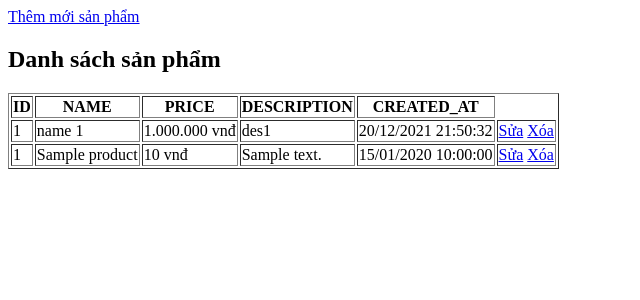
After one commit to dinlo2512/php, a PHP site: the page made by Day 22 CRUD/index.php in a window 1280 px wide. The commit adds this page. Shown: the top 300 px of the page, without its empty margins (0-640 px from the left). Run offline with PHP 8.4, Linux system fonts and the light colour scheme; tables that the repository leaves empty or names only in its code hold one stand-in row (values such as "Sample post").

Commit message:
Day 22 CRUD

```diff
--- /dev/null
+++ b/Day 22 CRUD/connection.php
@@ -0,0 +1,9 @@
+<?php
+//Kết nối cơ sở dữ liệu
+const DB_HOST = 'localhost';
+const DB_USERNAME = 'root';
+const DB_PASSWORD = '';
+const DB_NAME = 'php0721e_demo';
+const DB_PORT = 3306;
+
+$connection = mysqli_connect(DB_HOST,DB_USERNAME, DB_PASSWORD, DB_NAME,DB_PORT);
--- /dev/null
+++ b/Day 22 CRUD/delete.php
@@ -0,0 +1 @@
+<?php
--- /dev/null
+++ b/Day 22 CRUD/index.php
@@ -0,0 +1,66 @@
+<?php
+//CRUD 4 chức năng nền tảng
+//CREATE READ UPDATE DELETE
+
+/**
+ * DAY22 CRUD: /
+ *             /connection.php: kết nối CSDL dùng mysqli
+ *             /create.php:
+ *             /update.php:
+ *             /delete.php:
+ *             /index.php: Read (LIST)
+ */
+session_start();
+require_once 'connection.php';
+$sql_select_all = "SELECT * FROM product ORDER BY create_at desc";
+$obj_select_all = mysqli_query($connection, $sql_select_all);
+
+$products = mysqli_fetch_all($obj_select_all, MYSQLI_ASSOC);
+//echo "<pre>";
+//print_r($products);
+//echo "</pre>";
+if (isset($_SESSION['success'])){
+    echo $_SESSION['success'];
+    unset($_SESSION['success']);
+}
+if (isset($_SESSION['error'])){
+    echo $_SESSION['error'];
+    unset($_SESSION['error']);
+}
+?>
+<a href="create.php">Thêm mới sản phẩm</a>
+<h2>Danh sách sản phẩm</h2>
+<table border="1" cellpadding="1" cellpadding="9">
+    <tr>
+        <th>ID</th>
+        <th>NAME</th>
+        <th>PRICE</th>
+        <th>DESCRIPTION</th>
+        <th>CREATED_AT</th>
+    </tr>
+    <tr>
+        <td>1</td>
+        <td>name 1</td>
+        <td>1.000.000 vnđ</td>
+        <td>des1</td>
+        <td>20/12/2021 21:50:32</td>
+        <td>
+            <a href="#">Sửa</a>
+            <a href="#" onclick="return confirm('Bạn có chắc muốn xóa sản phẩm này?')">Xóa</a>
+        </td>
+    </tr>
+<?php foreach ($products as $value): ?>
+    <tr>
+        <td><?php echo $value['id'];?></td>
+        <td><?php echo $value['name'];?></td>
+        <td><?php echo number_format($value['price'], 0, '.','.');?> vnđ</td>
+        <td><?php echo $value['description'];?></td>
+        <td><?php echo date('d/m/Y H:i:s', strtotime($value['create_at']));?>
+        </td>
+        <td>
+            <a href="update.php?id=<?php echo $value['id'];?>">Sửa</a>
+            <a href="delete.php?id=<?php echo $value['id'];?>" onclick="return confirm('Bạn có chắc muốn xóa sản phẩm này?')">Xóa</a>
+        </td>
+    </tr>
+<?php endforeach;?>
+</table>
--- /dev/null
+++ b/Day 22 CRUD/update.php
@@ -0,0 +1 @@
+<?php
```
Also changed, not shown: Day 22 CRUD/create.php (added, +57 -0 lines), Day21.php (+41 -0 lines).
